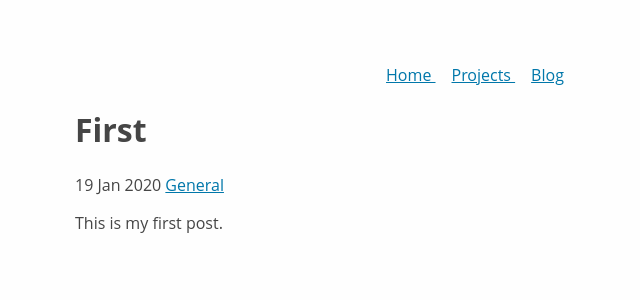
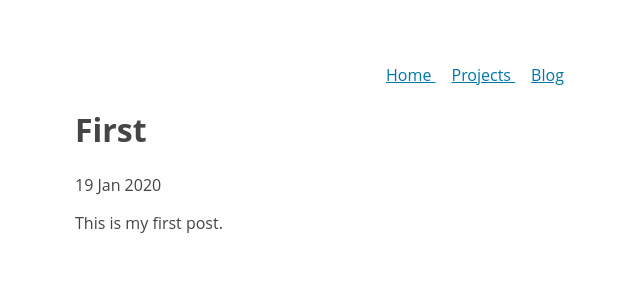
Before and after one commit to archwheeler/archwheeler.github.io, a Jekyll site: the page built from _posts/2020-01-19-first.md, in a window 1280 px wide. Shown: the top 300 px of the page, without its empty margins (165-805 px from the left). Built offline with Jekyll 4.4.1, drawn with Linux system fonts in a browser that asks for light colours.

Commit message:
Remove topic system
I don't expect to write enough posts to justify grouping them by topic.

```diff
--- a/_config.yml
+++ b/_config.yml
@@ -4,17 +4,10 @@ plugins:
   - jekyll-seo-tag
 
 collections:
-  topics:
-    output: true
   projects:
     output: true
 
 defaults:
-  - scope:
-      path: ""
-      type: "topics"
-    values:
-      layout: "topic"
   - scope:
       path: ""
       type: "posts"
--- a/_layouts/post.html
+++ b/_layouts/post.html
@@ -2,12 +2,6 @@
 layout: default
 ---
 <h1>{{ page.title }}</h1>
-<p>
-  {{ page.date | date_to_string }}
-  {% assign topic = site.topics | where: 'title', page.topic | first %}
-  {% if topic %}
-    <a href="{{ topic.url }}">{{ topic.title }}</a>
-  {% endif %}
-</p>
+<p>{{ page.date | date_to_string }}</p>
 
 {{ content }}
--- a/_posts/2020-01-19-first.md
+++ b/_posts/2020-01-19-first.md
@@ -1,4 +1,4 @@
 ---
-topic: General
+excerpt: My first post's excerpt
 ---
 This is my first post.
--- a/blog.html
+++ b/blog.html
@@ -5,8 +5,8 @@ title: Blog
   {% for post in site.posts %}
     <li>
         <h2><a href="{{ post.url }}">{{ post.title }}</a></h2>
-        {{ post.excerpt }}
-        {{ post.date | date_to_string }} - {{ post.topic }}
+        <p>{{ post.excerpt }}</p>
+        <p>{{ post.date | date_to_string }}</p>
     </li>
   {% endfor %}
 </ul>
```
Also changed, not shown: _layouts/topic.html (deleted, +0 -16 lines), _topics/general.md (deleted, +0 -4 lines).
